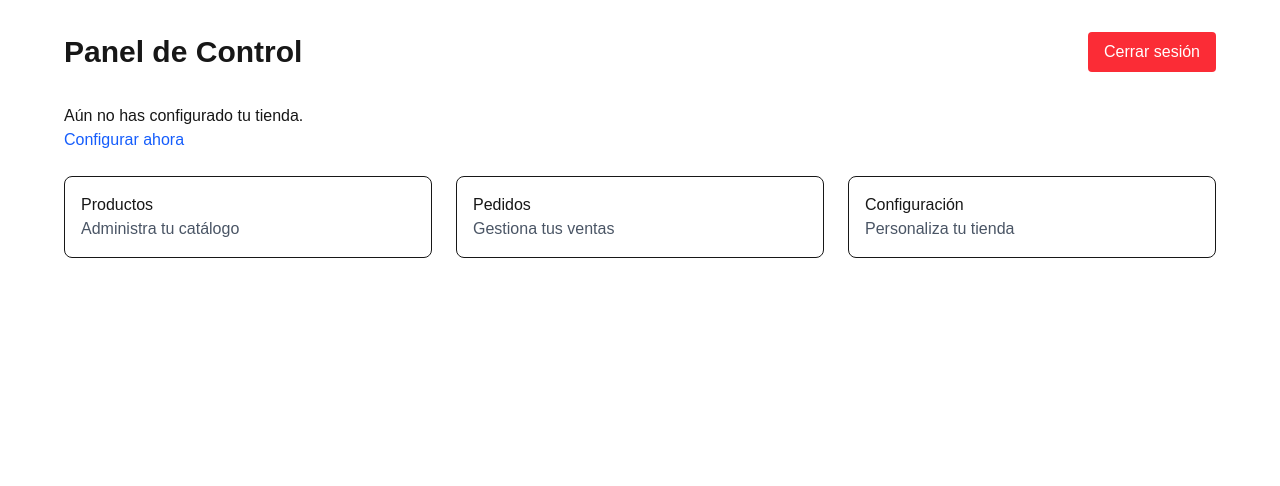
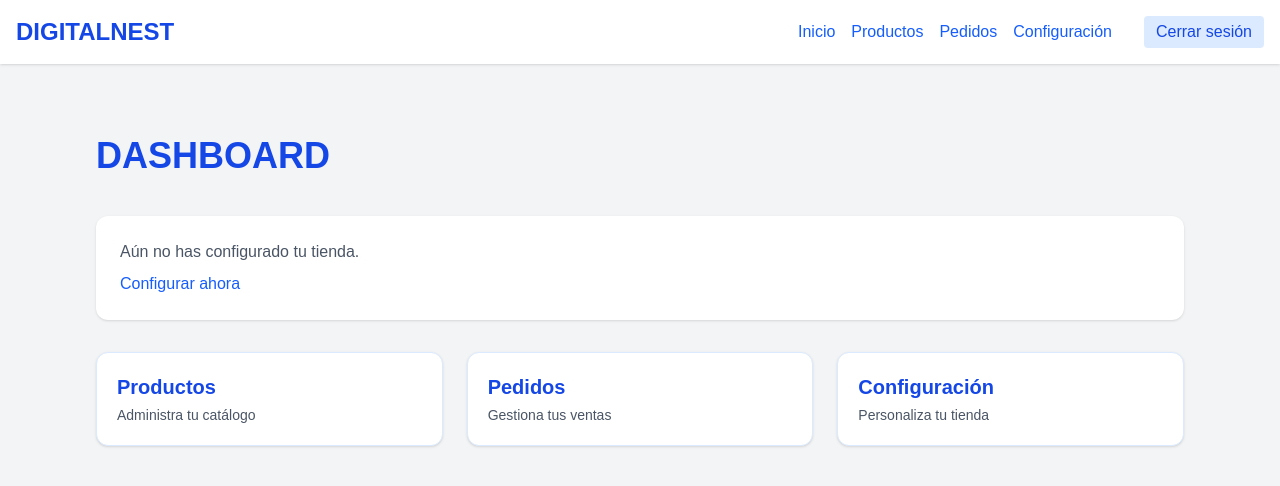
Before and after one commit to santiolivoo/DIGITALNEST, a Next.js app: page /dashboard in a window 1280 px wide. Shown: the top 486 px of the page. Built offline with nearby package versions, Linux system fonts and the light colour scheme; no server answers.

Commit message:
mejorada dashboard, agregado productos

```diff
--- a/src/app/api/login/route.ts
+++ b/src/app/api/login/route.ts
@@ -3,59 +3,41 @@ import prisma from '@/lib/prisma';
 import bcrypt from 'bcryptjs';
 import { generateToken } from '@/lib/jwt';
 
+export const runtime = 'nodejs'; // 👈 importante
+export const dynamic = 'force-dynamic';
+
 export async function POST(req: Request) {
   try {
     const { email, password } = await req.json();
 
-    // Buscar usuario
     const user = await prisma.user.findUnique({ where: { email } });
-
     if (!user) {
-      return NextResponse.json(
-        { mensaje: 'Credenciales inválidas' },
-        { status: 401 }
-      );
+      return NextResponse.json({ mensaje: 'Credenciales inválidas' }, { status: 401 });
     }
 
-    // Verificar contraseña
     const passwordMatch = await bcrypt.compare(password, user.password);
-
     if (!passwordMatch) {
-      return NextResponse.json(
-        { mensaje: 'Credenciales inválidas' },
-        { status: 401 }
-      );
+      return NextResponse.json({ mensaje: 'Credenciales inválidas' }, { status: 401 });
     }
 
-    // Generar token JWT
     const token = generateToken(user.id);
 
-    const response = NextResponse.json(
-      {
-        mensaje: 'Inicio de sesión exitoso',
-        user: { id: user.id, email: user.email }
-      },
-      { status: 200 }
+    const response = NextResponse.json({
+      mensaje: 'Inicio de sesión exitoso',
+      user: { id: user.id, email: user.email },
+    });
+
+    // ✅ Set-Cookie en Node runtime sí funciona
+    response.headers.set(
+      'Set-Cookie',
+      `authToken=${token}; Path=/; Max-Age=${60 * 60 * 24 * 7}; HttpOnly; SameSite=Strict${
+        process.env.NODE_ENV === 'production' ? '; Secure' : ''
+      }`
     );
 
-    // Guardar token en cookie HTTP-only
-    response.cookies.set({
-      name: 'authToken',
-      value: token,
-      httpOnly: true,
-      maxAge: 60 * 60 * 24 * 7, // 7 días
-      path: '/',
-      sameSite: 'strict',
-      secure: process.env.NODE_ENV === 'production'
-    });
-
     return response;
-
   } catch (error) {
-    console.error('Error en login:', error);
-    return NextResponse.json(
-      { mensaje: 'Error interno del servidor' },
-      { status: 500 }
-    );
+    console.error('❌ Error en login:', error);
+    return NextResponse.json({ mensaje: 'Error interno del servidor' }, { status: 500 });
   }
 }
--- a/src/app/api/logout/route.ts
+++ b/src/app/api/logout/route.ts
@@ -1,24 +1,18 @@
 import { NextResponse } from 'next/server';
-export async function POST() {
-  try {
-    // Crear respuesta de éxito
-    const response = NextResponse.json(
-      { mensaje: 'Sesión cerrada exitosamente' },
-      { status: 200 }
-    );
 
-    // Eliminar la cookie de autenticación
-    response.cookies.delete('isAuthenticated');
+export const runtime = 'nodejs'; // necesario si usás cookies
+export const dynamic = 'force-dynamic';
 
-    // Opcional: eliminar otras cookies relacionadas con la sesión
-    // response.cookies.delete('sessionToken');
+export async function GET() {
+  const response = NextResponse.json({ mensaje: 'Sesión cerrada' });
 
-    return response;
-  } catch (error) {
-    console.error('Error al cerrar sesión:', error);
-    return NextResponse.json(
-      { mensaje: 'Error interno del servidor' },
-      { status: 500 }
-    );
-  }
+  // ❌ Sobrescribe la cookie con vencimiento inmediato
+  response.headers.set(
+    'Set-Cookie',
+    `authToken=; Path=/; Max-Age=0; HttpOnly; SameSite=Strict${
+      process.env.NODE_ENV === 'production' ? '; Secure' : ''
+    }`
+  );
+
+  return response;
 }
--- /dev/null
+++ b/src/app/api/productos/route.ts
@@ -0,0 +1,45 @@
+// src/app/api/productos/route.ts
+
+import { NextResponse } from 'next/server';
+import { cookies } from 'next/headers';
+import { verifyToken } from '@/lib/jwt';
+import prisma from '@/lib/prisma';
+
+export const runtime = 'nodejs';
+export const dynamic = 'force-dynamic';
+
+export async function GET() {
+  try {
+    const cookieStore = await cookies();
+    const token = cookieStore.get('authToken')?.value;
+
+    if (!token) {
+      return NextResponse.json({ mensaje: 'No autorizado' }, { status: 401 });
+    }
+
+    const userId = verifyToken(token);
+    if (!userId) {
+      return NextResponse.json({ mensaje: 'Token inválido' }, { status: 401 });
+    }
+
+    const tienda = await prisma.tienda.findFirst({ where: { userId } });
+    if (!tienda) {
+      return NextResponse.json([], { status: 200 });
+    }
+
+    const productos = await prisma.producto.findMany({
+      where: { tiendaId: tienda.id },
+      select: {
+        id: true,
+        nombre: true,
+        precio: true,
+        stock: true,
+      },
+    });
+
+    return NextResponse.json(productos);
+  } catch (error) {
+    console.error('Error al obtener productos:', error);
+    return NextResponse.json({ mensaje: 'Error interno del servidor' }, { status: 500 });
+  }
+}
--- /dev/null
+++ b/src/app/api/session/route.ts
@@ -0,0 +1,35 @@
+import { cookies } from 'next/headers';
+import { verifyToken } from '@/lib/jwt';
+import { NextResponse } from 'next/server';
+export const dynamic = 'force-dynamic'; // ✅ fuerza que el handler lea cookies dinámicamente
+
+
+export async function GET() {
+  console.log("📥 Entrando a /api/session");
+
+  const cookieStore = await cookies(); // ✅ usar await si da error
+  const token = cookieStore.get('authToken')?.value;
+  console.log("🧁 Cookie recibida:", token);
+
+  if (!token) {
+    console.log("❌ No hay token en la cookie");
+    return NextResponse.json({ authenticated: false }, { status: 200 });
+  }
+
+  try {
+    console.log("🔐 Verificando token...");
+const userId = verifyToken(token);
+console.log("✅ Token válido, userId:", userId);
+
+
+    if (!userId) {
+      return NextResponse.json({ authenticated: false }, { status: 200 });
+    }
+
+    return NextResponse.json({ authenticated: true, userId }, { status: 200 });
+
+  } catch (error) {
+    console.error("Error al verificar token:", error);
+    return NextResponse.json({ authenticated: false }, { status: 200 });
+  }
+}
--- /dev/null
+++ b/src/app/dashboard/Header.tsx
@@ -0,0 +1,66 @@
+"use client";
+
+import Link from 'next/link';
+import { useRouter } from 'next/navigation';
+import { useEffect, useState } from 'react';
+
+export default function Header() {
+  const router = useRouter();
+  const [nombreTienda, setNombreTienda] = useState<string>('');
+
+  const handleLogout = async () => {
+    try {
+      const res = await fetch('/api/logout', {
+        method: 'GET',
+        credentials: 'include',
+      });
+
+      if (res.ok) {
+        router.replace('/');
+      }
+    } catch (error) {
+      console.error('Error al cerrar sesión:', error);
+    }
+  };
+
+  useEffect(() => {
+    const fetchTienda = async () => {
+      try {
+        const res = await fetch('/api/tienda', {
+          credentials: 'include',
+        });
+        const data = await res.json();
+        if (res.ok && data?.nombre) {
+          setNombreTienda(data.nombre);
+        }
+      } catch (error) {
+        console.error('No se pudo cargar el nombre de la tienda');
+      }
+    };
+
+    fetchTienda();
+  }, []);
+
+  return (
+    <header className="bg-white shadow p-4 flex justify-between items-center">
+      <div className="flex flex-col">
+        <h1 className="text-2xl font-bold text-blue-700">DIGITALNEST</h1>
+        {nombreTienda && (
+          <span className="text-sm text-gray-600">Tienda: {nombreTienda}</span>
+        )}
+      </div>
+      <nav className="space-x-4 flex items-center">
+        <Link href="/dashboard" className="text-blue-600 hover:underline">Inicio</Link>
+        <Link href="/dashboard/productos" className="text-blue-600 hover:underline">Productos</Link>
+        <Link href="/dashboard/pedidos" className="text-blue-600 hover:underline">Pedidos</Link>
+        <Link href="/dashboard/configuracion" className="text-blue-600 hover:underline">Configuración</Link>
+        <button
+          onClick={handleLogout}
+          className="ml-4 bg-blue-100 text-blue-700 px-3 py-1 rounded hover:bg-blue-200 transition"
+        >
+          Cerrar sesión
+        </button>
+      </nav>
+    </header>
+  );
+}
--- /dev/null
+++ b/src/app/dashboard/layout.tsx
@@ -0,0 +1,17 @@
+// src/app/dashboard/layout.tsx
+import type { Metadata } from 'next';
+import Header from './Header';
+
+export const metadata: Metadata = {
+  title: 'Dashboard | DIGITALNEST',
+  description: 'Panel de control para tu tienda',
+};
+
+export default function DashboardLayout({ children }: { children: React.ReactNode }) {
+  return (
+    <div className="min-h-screen bg-gray-100 text-gray-800">
+      <Header />
+      <main className="max-w-6xl mx-auto px-4 py-8">{children}</main>
+    </div>
+  );
+}
--- a/src/app/dashboard/page.tsx
+++ b/src/app/dashboard/page.tsx
@@ -17,12 +17,15 @@ export default function DashboardPage() {
   useEffect(() => {
     const obtenerTienda = async () => {
       try {
-        const res = await fetch('/api/tienda');
+        const res = await fetch('/api/tienda', {
+          credentials: 'include',
+        });
+
         const data = await res.json();
-
-        if (res.ok && data) {
+        if (res.ok && data && data.id && data.nombre) {
           setTienda(data);
         }
+
         setLoading(false);
       } catch (error) {
         console.error('Error obteniendo tienda:', error);
@@ -33,53 +36,61 @@ export default function DashboardPage() {
     obtenerTienda();
   }, []);
 
-  const handleLogout = async () => {
-    // ... (código de logout existente)
-  };
-
   if (loading) {
-    return <div>Cargando...</div>;
+    return (
+      <div className="min-h-screen flex items-center justify-center bg-gray-100 text-gray-600">
+        Cargando...
+      </div>
+    );
   }
 
   return (
-    <main className="min-h-screen p-8">
+    <main className="min-h-screen bg-gray-100 py-10 px-4">
       <div className="max-w-6xl mx-auto">
-        <div className="flex justify-between items-center mb-8">
-          <h1 className="text-3xl font-bold">Panel de Control</h1>
-          <button onClick={handleLogout} className="bg-red-500 text-white px-4 py-2 rounded hover:bg-red-600">
-            Cerrar sesión
-          </button>
-        </div>
+        <header className="flex justify-between items-center mb-10">
+          <h1 className="text-4xl font-semibold text-blue-700">DASHBOARD</h1>
+        </header>
 
+        <section className="mb-8 bg-white rounded-xl p-6 shadow">
           {tienda ? (
-          <div className="mb-6">
-            <h2 className="text-xl font-semibold">Tu tienda: {tienda.nombre}</h2>
-          </div>
+            <h2 className="text-2xl font-medium text-gray-800">
+              Tu tienda: <span className="font-semibold text-blue-700">{tienda.nombre}</span>
+            </h2>
           ) : (
-          <div className="mb-6">
-            <p>Aún no has configurado tu tienda.</p>
-            <Link href="/dashboard/tienda" className="text-blue-600">
+            <div>
+              <p className="text-gray-600 mb-2">Aún no has configurado tu tienda.</p>
+              <Link href="/dashboard/tienda" className="text-blue-600 hover:underline">
                 Configurar ahora
               </Link>
             </div>
           )}
+        </section>
 
-        <div className="grid grid-cols-1 md:grid-cols-3 gap-6">
-          <Link href="/dashboard/productos" className="border p-4 rounded-lg hover:bg-gray-50 transition">
-            <h3 className="font-medium">Productos</h3>
-            <p className="text-gray-600">Administra tu catálogo</p>
+        <section className="grid grid-cols-1 md:grid-cols-3 gap-6">
+          <Link
+            href="/dashboard/productos"
+            className="bg-white rounded-xl p-5 shadow hover:shadow-md transition border border-blue-100"
+          >
+            <h3 className="text-xl font-semibold text-blue-700 mb-1">Productos</h3>
+            <p className="text-gray-600 text-sm">Administra tu catálogo</p>
           </Link>
 
-          <Link href="/dashboard/pedidos" className="border p-4 rounded-lg hover:bg-gray-50 transition">
-            <h3 className="font-medium">Pedidos</h3>
-            <p className="text-gray-600">Gestiona tus ventas</p>
+          <Link
+            href="/dashboard/pedidos"
+            className="bg-white rounded-xl p-5 shadow hover:shadow-md transition border border-blue-100"
+          >
+            <h3 className="text-xl font-semibold text-blue-700 mb-1">Pedidos</h3>
+            <p className="text-gray-600 text-sm">Gestiona tus ventas</p>
           </Link>
 
-          <Link href="/dashboard/configuracion" className="border p-4 rounded-lg hover:bg-gray-50 transition">
-            <h3 className="font-medium">Configuración</h3>
-            <p className="text-gray-600">Personaliza tu tienda</p>
+          <Link
+            href="/dashboard/configuracion"
+            className="bg-white rounded-xl p-5 shadow hover:shadow-md transition border border-blue-100"
+          >
+            <h3 className="text-xl font-semibold text-blue-700 mb-1">Configuración</h3>
+            <p className="text-gray-600 text-sm">Personaliza tu tienda</p>
           </Link>
-        </div>
+        </section>
       </div>
     </main>
   );
--- /dev/null
+++ b/src/app/dashboard/productos/page.tsx
@@ -0,0 +1,75 @@
+'use client';
+
+import Link from 'next/link';
+import { useEffect, useState } from 'react';
+
+interface Producto {
+  id: string;
+  nombre: string;
+  precio: number;
+  stock: number;
+}
+
+export default function ProductosPage() {
+  const [productos, setProductos] = useState<Producto[]>([]);
+  const [loading, setLoading] = useState(true);
+
+  useEffect(() => {
+    const obtenerProductos = async () => {
+      try {
+        const res = await fetch('/api/productos', {
+          credentials: 'include',
+        });
+        const data = await res.json();
+        if (res.ok) {
+          setProductos(data);
+        }
+      } catch (error) {
+        console.error('Error obteniendo productos:', error);
+      } finally {
+        setLoading(false);
+      }
+    };
+
+    obtenerProductos();
+  }, []);
+
+  return (
+    <div className="max-w-6xl mx-auto p-6 bg-white mt-8 rounded-xl shadow">
+      <div className="flex justify-between items-center mb-6">
+        <h1 className="text-3xl font-semibold text-blue-700">Productos</h1>
+        <Link
+          href="/dashboard/productos/nuevo"
+          className="bg-blue-600 text-white px-4 py-2 rounded hover:bg-blue-700 transition"
+        >
+          + Agregar producto
+        </Link>
+      </div>
+
+      {loading ? (
+        <p className="text-gray-600">Cargando productos...</p>
+      ) : productos.length === 0 ? (
+        <p className="text-gray-600">No hay productos cargados.</p>
+      ) : (
+        <table className="w-full border border-blue-100 rounded overflow-hidden">
+          <thead className="bg-blue-100 text-left">
+            <tr>
+              <th className="px-4 py-2">Nombre</th>
+              <th className="px-4 py-2">Precio</th>
+              <th className="px-4 py-2">Stock</th>
+            </tr>
+          </thead>
+          <tbody>
+            {productos.map((producto) => (
+              <tr key={producto.id} className="border-t">
+                <td className="px-4 py-2">{producto.nombre}</td>
+                <td className="px-4 py-2">${producto.precio.toFixed(2)}</td>
+                <td className="px-4 py-2">{producto.stock}</td>
+              </tr>
+            ))}
+          </tbody>
+        </table>
+      )}
+    </div>
+  );
+}
--- a/src/app/login/page.tsx
+++ b/src/app/login/page.tsx
@@ -3,7 +3,6 @@
 import { useState, useEffect } from "react";
 import Link from "next/link";
 import { useRouter } from "next/navigation";
-import Cookies from 'js-cookie';
 
 export default function LoginPage() {
   const [email, setEmail] = useState("");
@@ -12,47 +11,59 @@ export default function LoginPage() {
   const router = useRouter();
 
   useEffect(() => {
-    // Chequea si ya está autenticado al cargar la página
-    const isAuthenticated = Cookies.get('isAuthenticated');
-    if (isAuthenticated) {
-      router.replace('/dashboard');
+    async function checkAuth() {
+      console.log("🔍 Verificando sesión con /api/session");
+      try {
+        const res = await fetch("/api/session", {
+          method: "GET",
+          credentials: "include", // para incluir cookies
+        });
+
+        const data = await res.json();
+        console.log("📬 Resultado /api/session:", data);
+
+        if (data.authenticated) {
+          console.log("✅ Usuario autenticado. Redirigiendo a /dashboard...");
+          router.replace("/dashboard");
+        }
+      } catch (error) {
+        console.error("❌ Error al verificar sesión:", error);
+      }
     }
+
+    checkAuth();
   }, [router]);
 
   const handleSubmit = async (e: React.FormEvent) => {
     e.preventDefault();
 
+    console.log("🚀 Enviando login...");
     try {
       const res = await fetch("/api/login", {
         method: "POST",
         headers: {
           "Content-Type": "application/json",
         },
+        credentials: "include",
         body: JSON.stringify({ email, password }),
       });
 
       const data = await res.json();
+      console.log("📥 Resultado login:", data);
+      console.log("📦 Headers:", res.headers);
+      console.log("🍪 Set-Cookie:", res.headers.get("set-cookie"));
 
       if (res.ok) {
         setMensaje("Inicio de sesión exitoso! Redirigiendo...");
-
-        // Guardar cookie de autenticación
-        Cookies.set('isAuthenticated', 'true', {
-          expires: 7,
-          sameSite: 'lax',
-          secure: process.env.NODE_ENV === 'production', // true solo en producción
-          path: '/'
-        });
-
-        // Esperar un poco para asegurar que la cookie se guarde antes de redirigir
+        console.log("✅ Login OK. Redirigiendo en 500ms...");
         setTimeout(() => {
-          router.replace('/dashboard');
-        }, 200);
+          router.replace("/dashboard");
+        }, 500);
       } else {
         setMensaje(data.mensaje || "Error en inicio de sesión");
       }
     } catch (error) {
-      console.error("Error en conexión al login:", error);
+      console.error("❌ Error en conexión al login:", error);
       setMensaje("Error de conexión");
     }
   };
@@ -93,9 +104,11 @@ export default function LoginPage() {
         </button>
 
         {mensaje && (
-          <p className={`text-center mt-5 text-base ${
-            mensaje.includes("exitoso") ? "text-green-600" : "text-red-600"
-          }`}>
+          <p
+            className={`text-center mt-5 text-base ${
+              mensaje.includes("exitoso") ? "text-green-600" : "text-red-600"
+            }`}
+          >
             {mensaje}
           </p>
         )}
--- a/src/middleware.ts
+++ b/src/middleware.ts
@@ -1,29 +1,12 @@
 import { NextResponse } from 'next/server';
 import type { NextRequest } from 'next/server';
-import { verifyToken } from './lib/jwt';
 
+// ❌ No redirige ni verifica sesión. Útil para desarrollo.
 export function middleware(request: NextRequest) {
-  const token = request.cookies.get('authToken')?.value;
-  const userId = token ? verifyToken(token) : null;
-  const isAuthenticated = !!userId;
-
-  const { pathname } = request.nextUrl;
-
-  // Rutas públicas
-  const publicPaths = ['/', '/login', '/registro'];
-
-  // Rutas protegidas
-  const protectedPaths = ['/dashboard', '/dashboard/tienda'];
-
-  // Redirigir si no está autenticado y accede a ruta protegida
-  if (!isAuthenticated && protectedPaths.some(path => pathname.startsWith(path))) {
-    return NextResponse.redirect(new URL('/login', request.url));
-  }
-
-  // Redirigir si está autenticado y accede a ruta pública (excepto home)
-  if (isAuthenticated && publicPaths.includes(pathname) && pathname !== '/') {
-    return NextResponse.redirect(new URL('/dashboard', request.url));
-  }
-
   return NextResponse.next();
 }
+
+// ⛔ Desactivamos protección
+export const config = {
+  matcher: [], // No aplica a ninguna ruta por ahora
+};
```
Lines whose indentation alone changed are shown as unchanged.
